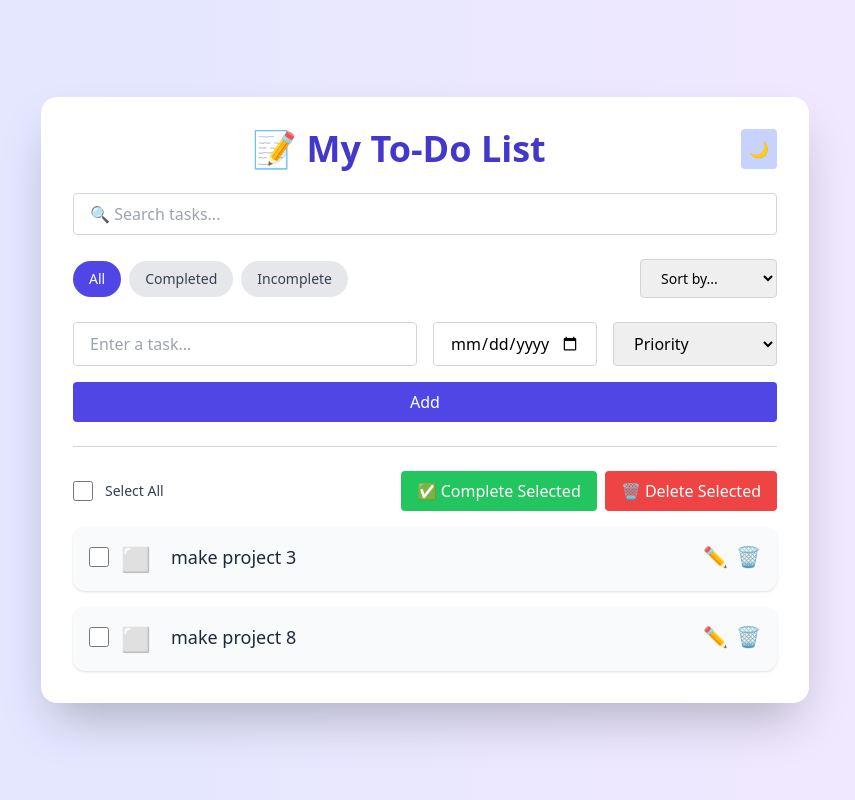
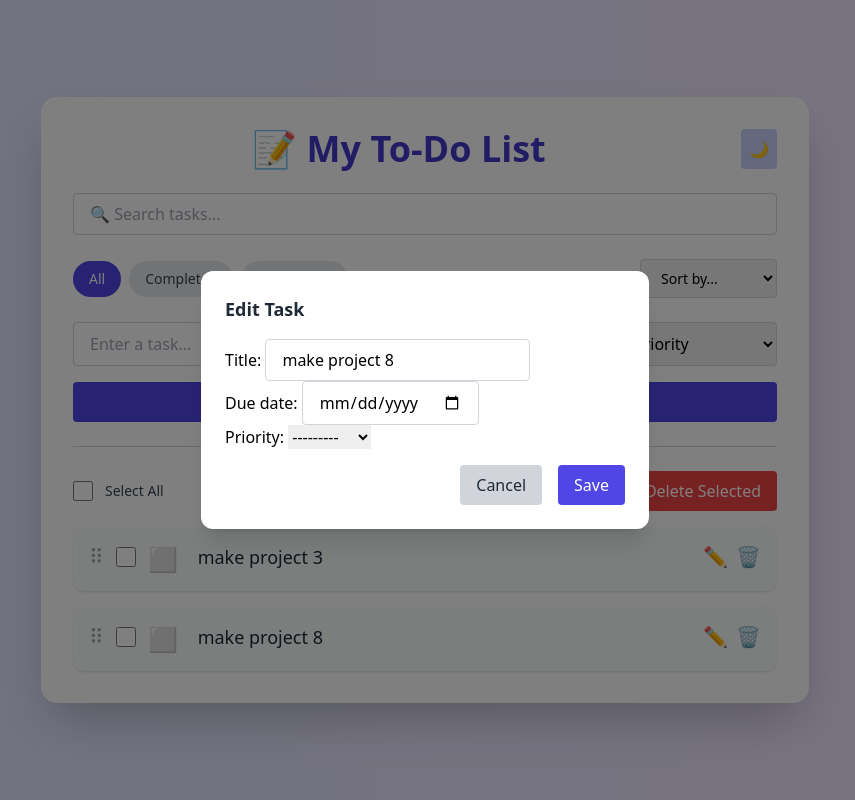
Before and after one commit to Lokeswar72/To-Do-List-app, a Django app: page /edit/18/ in a window 1280 px wide. Shown: the whole page, without its empty margins (215-1070 px from the left). Run offline with Django 5.2, Linux system fonts and the light colour scheme; data comes from the database, SQL or seed files in the repository; both versions use the stored data as it was after the commit; some libraries are stand-ins or nearby versions.

Commit message:
Add task reordering and improve task model
Introduces a 'position' field to the Task model and sets default ordering by position. Adds a new endpoint and frontend integration for drag-and-drop task reordering using SortableJS. Updates the index template for bulk actions, select all, and improved UI. Refactors views to handle POST-only for toggle and delete actions, and ensures task list is ordered by position.

```diff
--- a/todo_project/todo/models.py
+++ b/todo_project/todo/models.py
@@ -1,16 +1,16 @@
 from django.db import models
 
+# models.py
 class Task(models.Model):
-    PRIORITY_CHOICES = [
+    title = models.CharField(max_length=200)
+    completed = models.BooleanField(default=False)
+    due_date = models.DateField(null=True, blank=True)
+    priority = models.CharField(max_length=10, choices=[
         ('High', 'High'),
         ('Medium', 'Medium'),
-        ('Low', 'Low'),
-    ]
+        ('Low', 'Low')
+    ], blank=True)
+    position = models.PositiveIntegerField(default=0)  # New field
 
-    title = models.CharField(max_length=255)
-    completed = models.BooleanField(default=False)
-    due_date = models.DateField(null=True, blank=True)  # Existing field
-    priority = models.CharField(max_length=10, choices=PRIORITY_CHOICES, null=True, blank=True)  # NEW
-
-    def __str__(self):
-        return self.title
+    class Meta:
+        ordering = ['position']  # Default sort
--- a/todo_project/todo/templates/todo/index.html
+++ b/todo_project/todo/templates/todo/index.html
@@ -1,23 +1,57 @@
 <!DOCTYPE html>
-<html lang="en" x-data="{ darkMode: false }" :class="{ 'dark': darkMode }">
+<html lang="en" class="">
 <head>
   <meta charset="UTF-8">
   <title>To-Do List</title>
+
+  <!-- Tailwind CSS -->
   <script src="https://cdn.tailwindcss.com"></script>
   <script>
     tailwind.config = {
       darkMode: 'class'
     }
   </script>
+
+  <!-- Alpine.js -->
   <script src="https://cdn.jsdelivr.net/npm/alpinejs@3.x.x/dist/cdn.min.js" defer></script>
+
+  <!-- SortableJS -->
+  <script src="https://cdn.jsdelivr.net/npm/sortablejs@1.15.0/Sortable.min.js"></script>
 </head>
-<body class="bg-gradient-to-r from-indigo-100 to-purple-100 dark:from-gray-900 dark:to-gray-800 min-h-screen flex items-center justify-center px-4 py-12 transition-colors duration-300">
+<body
+  x-data="{ darkMode: localStorage.theme === 'dark', selectAll: false }"
+  x-init="
+    $watch('darkMode', value => {
+      localStorage.theme = value ? 'dark' : 'light';
+      document.documentElement.classList.toggle('dark', value);
+    });
+    document.documentElement.classList.toggle('dark', darkMode);
+
+    // Initialize Sortable
+    Sortable.create(document.getElementById('task-list'), {
+      handle: '.drag-handle',
+      animation: 150,
+      onEnd: function () {
+        const order = [...document.getElementById('task-list').children].map(li => li.dataset.id);
+        fetch('{% url 'reorder_tasks' %}', {
+          method: 'POST',
+          headers: {
+            'Content-Type': 'application/json',
+            'X-CSRFToken': '{{ csrf_token }}',
+          },
+          body: JSON.stringify({ order }),
+        });
+      }
+    });
+  "
+  class="bg-gradient-to-r from-indigo-100 to-purple-100 dark:from-gray-900 dark:to-gray-800 min-h-screen flex items-center justify-center px-4 py-12 transition-colors duration-300"
+>
   <div class="bg-white dark:bg-gray-800 shadow-2xl rounded-2xl p-8 w-full max-w-3xl">
+    <!-- Header -->
     <div class="flex justify-between items-center mb-6">
       <h1 class="text-4xl font-bold text-indigo-700 dark:text-white text-center flex-1">📝 My To-Do List</h1>
       <button @click="darkMode = !darkMode" class="ml-4 p-2 rounded bg-indigo-200 hover:bg-indigo-300 dark:bg-gray-700 dark:hover:bg-gray-600">
-                <span x-show="!darkMode">🌙</span>
-                <span x-show="darkMode">☀️</span>
+        <span x-text="darkMode ? '☀️' : '🌙'"></span>
       </button>
     </div>
 
@@ -59,12 +93,14 @@
 
     <hr class="mb-6 border-gray-300 dark:border-gray-600">
 
-        <!-- Task List -->
-        <form method="post" action="{% url 'bulk_action' %}" x-data="{ selectAll: false }">
+    <!-- Bulk action form (only for select all and bulk buttons) -->
+    <form id="bulk-form" method="post" action="{% url 'bulk_action' %}">
       {% csrf_token %}
       <div class="flex justify-between items-center mb-4">
         <div class="flex items-center gap-3">
-                    <input type="checkbox" x-model="selectAll" @click="$refs.checkboxes.forEach(cb => cb.checked = selectAll)" class="form-checkbox h-5 w-5 text-indigo-600 dark:text-indigo-400">
+          <input type="checkbox" x-model="selectAll" @change="
+            document.querySelectorAll('input[name=selected_tasks]').forEach(cb => cb.checked = selectAll)
+          " class="form-checkbox h-5 w-5 text-indigo-600 dark:text-indigo-400">
           <label class="text-sm text-gray-700 dark:text-gray-300 font-medium">Select All</label>
         </div>
         <div class="flex gap-2">
@@ -72,19 +108,23 @@
           <button name="action" value="delete" type="submit" class="bg-red-500 text-white px-4 py-2 rounded hover:bg-red-600">🗑 Delete Selected</button>
         </div>
       </div>
+    </form>
 
-            <ul class="space-y-4" x-ref="checkboxes">
+    <ul class="space-y-4" x-ref="checkboxes" id="task-list">
       {% for task in tasks %}
-                    <li class="flex items-start justify-between bg-gray-50 dark:bg-gray-700 p-4 rounded-xl shadow hover:shadow-md transition">
+      <li class="flex items-start justify-between bg-gray-50 dark:bg-gray-700 p-4 rounded-xl shadow hover:shadow-md transition" data-id="{{ task.id }}">
+        <span class="drag-handle cursor-move mr-3 text-xl text-gray-400 dark:text-gray-500" title="Drag to reorder">⠿</span>
         <div class="flex items-start gap-3 flex-1">
-                            <input type="checkbox" name="selected_tasks" value="{{ task.id }}" class="form-checkbox mt-1 h-5 w-5 text-indigo-600 dark:text-indigo-400" x-ref="checkboxes">
+          <input type="checkbox" form="bulk-form" name="selected_tasks" value="{{ task.id }}" class="form-checkbox mt-1 h-5 w-5 text-indigo-600 dark:text-indigo-400">
 
-                            <form action="{% url 'toggle_task' task.id %}" method="post">
+          <!-- Toggle Complete Button (now outside the bulk form) -->
+          <form action="{% url 'toggle_task' task.id %}" method="post" style="display:inline;">
             {% csrf_token %}
-                                <button type="submit" class="text-2xl mr-2">
+            <button type="submit" class="text-2xl mr-2" title="Toggle Complete">
               {% if task.completed %}✅{% else %}⬜{% endif %}
             </button>
           </form>
+
           <div>
             <span class="text-lg {% if task.completed %}line-through text-gray-400{% elif task.overdue %}text-red-600 font-semibold{% else %}text-gray-800 dark:text-white{% endif %}">
               {{ task.title }}
@@ -105,15 +145,15 @@
         </div>
         <div class="flex items-center gap-2" x-data="{ open: false }">
           <a href="{% url 'edit_task' task.id %}?filter={{ filter_option }}&sort={{ sort_option }}" class="text-yellow-500 hover:text-yellow-700 text-xl transition">✏️</a>
-                            <button @click="open = true" class="text-red-500 hover:text-red-700 text-xl transition">🗑</button>
+          <button type="button" @click="open = true" class="text-red-500 hover:text-red-700 text-xl transition">🗑</button>
 
-                            <!-- Modal -->
+          <!-- Delete Modal -->
           <div x-show="open" x-transition class="fixed inset-0 bg-black bg-opacity-50 flex items-center justify-center z-50">
             <div class="bg-white dark:bg-gray-800 p-6 rounded-xl shadow-xl w-full max-w-sm" @click.away="open = false">
               <h2 class="text-lg font-semibold text-gray-800 dark:text-white mb-4">Confirm Delete</h2>
               <p class="text-gray-600 dark:text-gray-300 mb-6">Are you sure you want to delete <strong>{{ task.title }}</strong>?</p>
               <div class="flex justify-end gap-4">
-                                        <button @click="open = false" class="px-4 py-2 rounded bg-gray-300 dark:bg-gray-600 hover:bg-gray-400 text-gray-800 dark:text-white">Cancel</button>
+                <button type="button" @click="open = false" class="px-4 py-2 rounded bg-gray-300 dark:bg-gray-600 hover:bg-gray-400 text-gray-800 dark:text-white">Cancel</button>
                 <form action="{% url 'delete_task' task.id %}" method="post">
                   {% csrf_token %}
                   <button type="submit" class="px-4 py-2 rounded bg-red-600 text-white hover:bg-red-700">Delete</button>
@@ -127,7 +167,22 @@
         <li class="text-center text-gray-500 dark:text-gray-400 text-lg">No tasks found.</li>
       {% endfor %}
     </ul>
+
+    {% if edit_id %}
+    <div class="fixed inset-0 bg-black bg-opacity-50 flex items-center justify-center z-50">
+      <div class="bg-white dark:bg-gray-800 p-6 rounded-xl shadow-xl w-full max-w-md">
+        <h2 class="text-lg font-semibold text-gray-800 dark:text-white mb-4">Edit Task</h2>
+        <form method="post" action="{% url 'edit_task' edit_id %}?filter={{ filter_option }}&sort={{ sort_option }}">
+          {% csrf_token %}
+          {{ edit_form.as_p }}
+          <div class="flex justify-end gap-4 mt-4">
+            <a href="{% url 'index' %}?filter={{ filter_option }}&sort={{ sort_option }}" class="px-4 py-2 rounded bg-gray-300 dark:bg-gray-600 hover:bg-gray-400 text-gray-800 dark:text-white">Cancel</a>
+            <button type="submit" class="px-4 py-2 rounded bg-indigo-600 text-white hover:bg-indigo-700">Save</button>
+          </div>
         </form>
+      </div>
+    </div>
+    {% endif %}
   </div>
 </body>
 </html>
--- a/todo_project/todo/urls.py
+++ b/todo_project/todo/urls.py
@@ -7,4 +7,6 @@ urlpatterns = [
     path('toggle/<int:task_id>/', views.toggle_task, name='toggle_task'),
     path('delete/<int:task_id>/', views.delete_task, name='delete_task'),
     path('bulk-action/', views.bulk_action, name='bulk_action'),  # 👈 Add this
+    path('reorder/', views.reorder_tasks, name='reorder_tasks'),
+
 ]
--- a/todo_project/todo/views.py
+++ b/todo_project/todo/views.py
@@ -4,6 +4,18 @@ from .forms import TaskForm
 from django.db.models import Case, When
 from django.utils import timezone
 from django.views.decorators.http import require_POST
+from django.http import JsonResponse
+from django.views.decorators.csrf import csrf_exempt
+import json
+
+@csrf_exempt
+def reorder_tasks(request):
+    if request.method == 'POST':
+        data = json.loads(request.body)
+        for idx, task_id in enumerate(data['order']):
+            Task.objects.filter(id=task_id).update(position=idx)
+        return JsonResponse({'status': 'ok'})
+    return JsonResponse({'status': 'invalid'}, status=400)
 
 
 @require_POST
@@ -33,8 +45,7 @@ def index(request):
     filter_option = request.GET.get('filter', 'all')
     sort_option = request.GET.get('sort', 'default')
 
-    tasks = Task.objects.all()
-
+    tasks = Task.objects.all().order_by('position')
     # Apply filter
     if filter_option == 'completed':
         tasks = tasks.filter(completed=True)
@@ -129,12 +140,14 @@ def edit_task(request, task_id):
 
 def toggle_task(request, task_id):
     task = get_object_or_404(Task, id=task_id)
-    task.completed = not task.completed
-    task.save()
+    if request.method == 'POST':
+        task.completed = not task.completed
+        task.save()
     return redirect('index')
 
 
 def delete_task(request, task_id):
-    task = get_object_or_404(Task, id=task_id)
-    task.delete()
+    if request.method == 'POST':
+        task = get_object_or_404(Task, id=task_id)
+        task.delete()
     return redirect('index')
```
Also changed, not shown: todo_project/db.sqlite3, todo_project/todo/migrations/0004_alter_task_options_task_position_alter_task_priority_and_more.py (added). Lines whose indentation alone changed are shown as unchanged.
